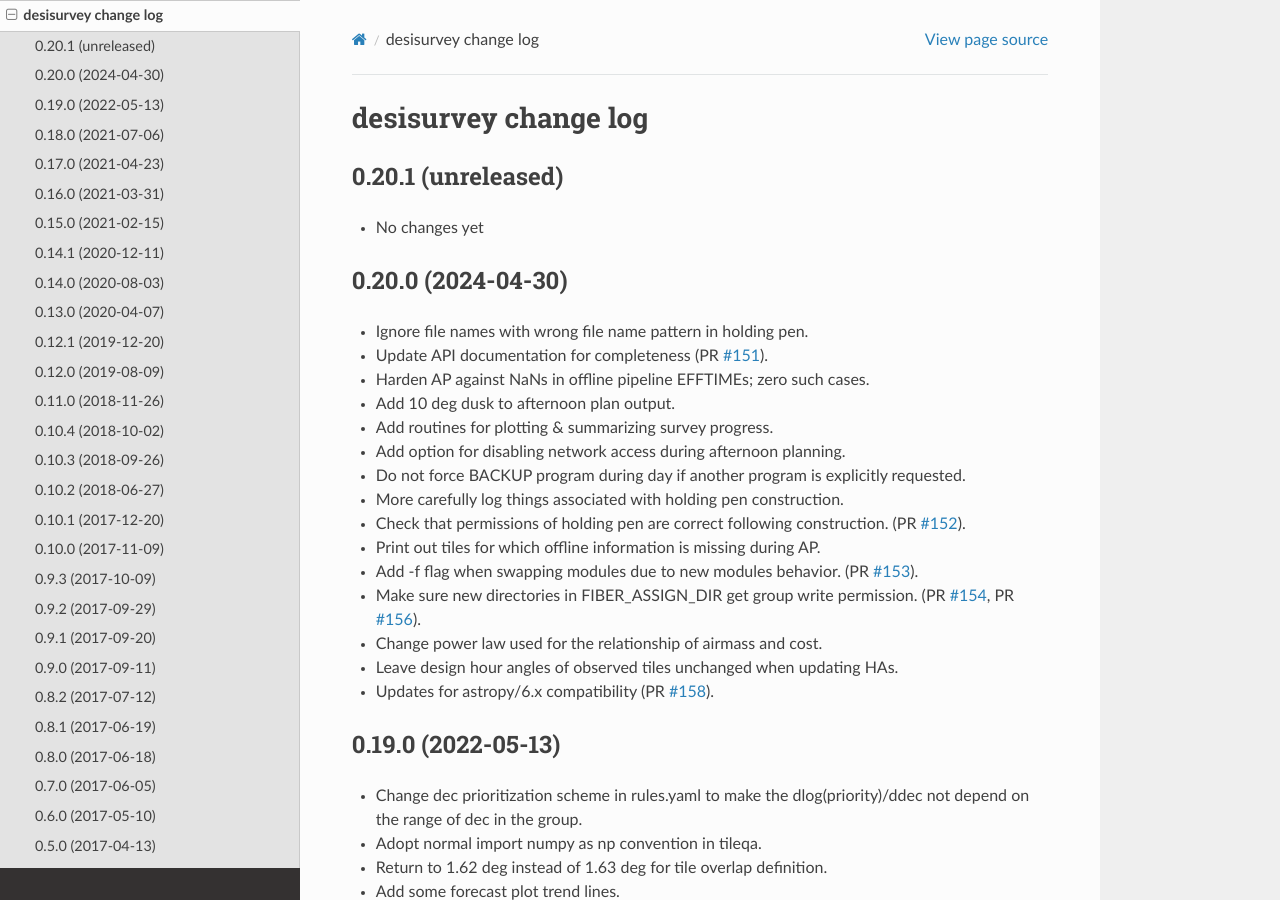
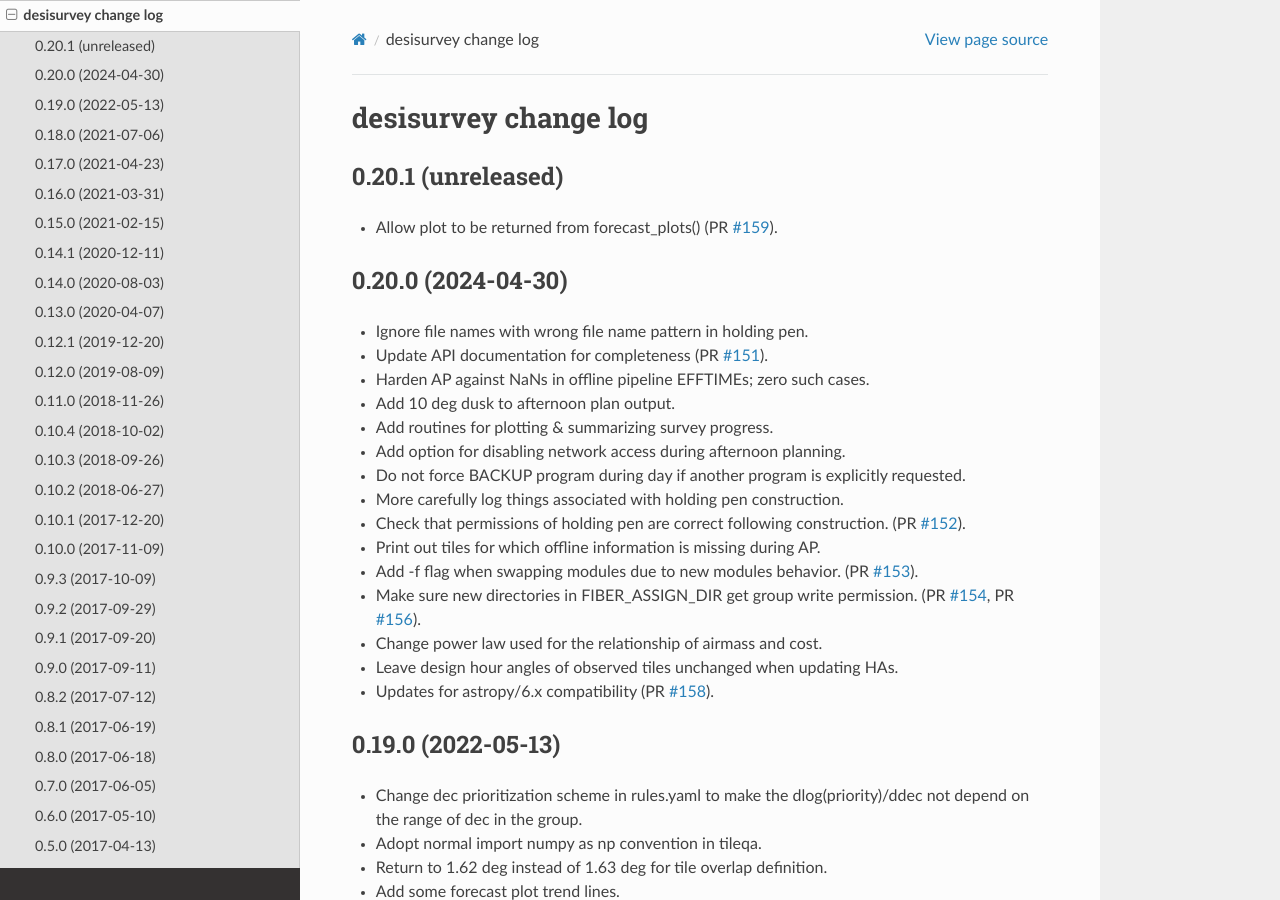
Before and after one commit to desihub/desisurvey, a Sphinx documentation site: the page built from doc/changes.rst, in a window 1280 px wide and 900 px high. Built offline with Sphinx 7.4.7 and the Read the Docs theme 2.0.0, drawn with Linux system fonts in a browser that asks for light colours.

Commit message:
update changes docs

```diff
--- a/doc/changes.rst
+++ b/doc/changes.rst
@@ -5,7 +5,9 @@ desisurvey change log
 0.20.1 (unreleased)
 -------------------
 
-* No changes yet
+* Allow plot to be returned from forecast_plots() (PR `#159`_).
+
+.. _`#159`: https://github.com/desihub/desisurvey/pull/159
 
 0.20.0 (2024-04-30)
 -------------------
```
